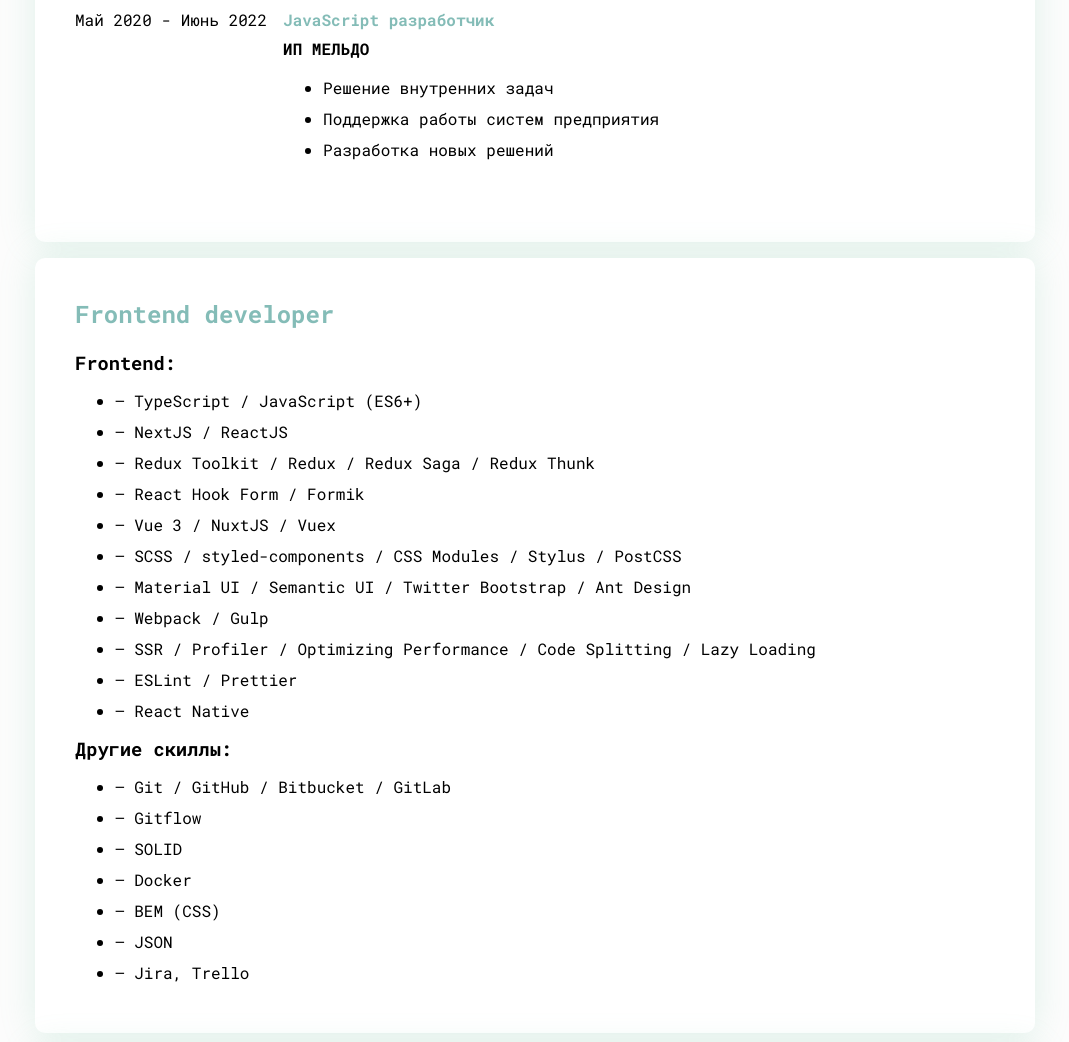
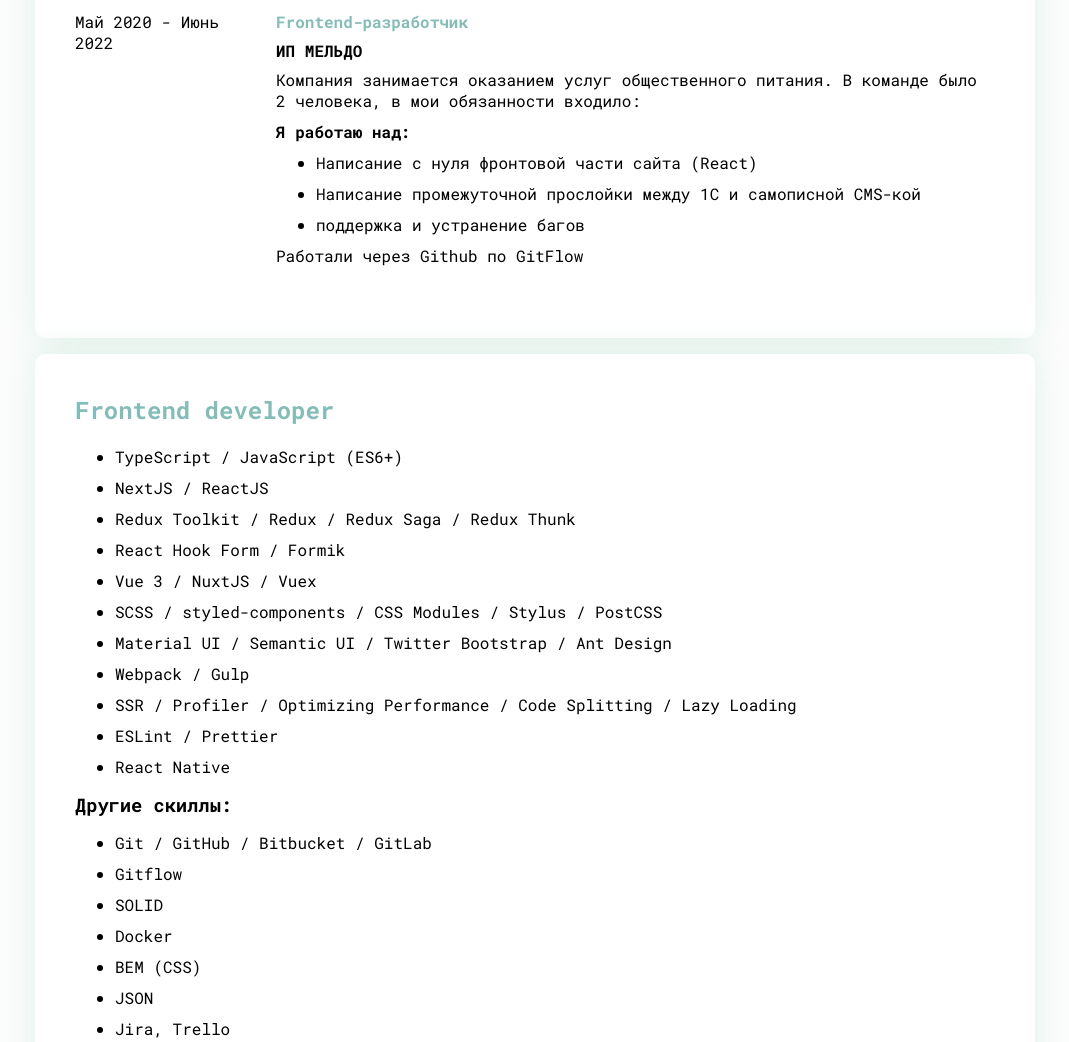
Before and after one commit to GlebGlushchenko/CV, a plain HTML site: page index.html in a window 1280 px wide. Shown: the part 920-1962 px from the top of the page, without its empty margins (105-1174 px from the left). Drawn offline with Linux system fonts and the light colour scheme.

Commit message:
feat: накидал текст для второй работы

```diff
--- a/css/main.css
+++ b/css/main.css
@@ -93,10 +93,11 @@
 .header-contacts__item {
   display: flex;
   margin-bottom: .8em;
+  margin-left: 2em;
 }
 
 .header-contacts__item:first-child {
-  margin-left: 2em;
+  margin-left: 1.4em;
 }
 
 .header-contacts__item:last-child {
@@ -171,7 +172,7 @@
 }
 
 .experience__name {
-  font-weight: bold;
+  font-weight: 700;
   color: var(--primary-color);
   padding-bottom: .5em;
 }
@@ -179,6 +180,10 @@
 .company__name {
   padding-bottom: .5em;
   font-weight: 700;
+}
+
+.about_company {
+  margin-bottom: 10px;
 }
 
 /* MEDIA */
@@ -202,6 +207,10 @@
   }
 
   .header-info__subtitle {
+    margin-left: 0;
+  }
+
+  .header-contacts__item {
     margin-left: 0;
   }
 
--- a/index.html
+++ b/index.html
@@ -41,6 +41,14 @@
                   <a class="header-contact__link" href="mailto:GlebGlushchenk0@yandex.ru">GlebGlushchenk0@yandex.ru
                   </a>
                 </div>
+
+              </div>
+              <div class="header-contacts__item">
+                <div class="header-contact__type">Телефон &mdash;</div>
+                <div>
+               <a class="header-contact__link" href="tel:+79114139607">+79114139607</a>
+                </div>
+
               </div>
             </div>
           </div>
@@ -56,12 +64,12 @@
           <span id="date_3">Июнь</span> 2022 - <span id="date_4">Н-В</span>
         </div>
         <div class="experience__description">
-          <div id="developer_2" class="experience__name">Frontend developer</div>
+          <div id="developer_2" class="experience__name">Frontend-разработчик</div>
           <p class="company__name" id="individual_2">ООО &laquo;РосКвартал&raquo;</p>
-          <p class="company__name" id="about_company">
+          <p class="about_company" id="about_company">
             Продуктовая компания, занимающаяся оказанием услуг в&nbsp;сфере ЖКХ. В&nbsp;команде разработчиков 10&nbsp;человек, разрабатываем основные продукты для внутреннего и&nbsp;внешнего использования,а также для клиентов.
           </p>
-          <p id="my__work_flow">
+          <p class="work_flow">
             <b>Я&nbsp;работаю над:</b>
           </p>
           <ul class="skills__list">
@@ -98,13 +106,28 @@
           <span id="date_1">Май</span> 2020 - <span id="date_2">Июнь</span> 2022
         </div>
         <div>
-          <div id="developer_1" class="experience__name">JavaScript разработчик</div>
+          <div id="developer_1" class="experience__name">Frontend-разработчик</div>
           <p class="company__name" id="individual_1">ИП МЕЛЬДО</p>
+          <p class="about_company" id="about_company">
+            Компания занимается оказанием услуг общественного питания. В&nbsp;команде было 2&nbsp;человека, в&nbsp;мои обязанности входило:
+          </p>
+          <p class="work_flow">
+            <b>Я&nbsp;работаю над:</b>
+          </p>
           <ul class="skills__list">
-            <li id="workSkills_1">Решение внутренних задач</li>
-            <li id="workSkills_2">Поддержка работы систем предприятия</li>
-            <li id="workSkills_3">Разработка новых решений</li>
+            <li id="workSkills_1">
+              Написание с&nbsp;нуля фронтовой части сайта (React)
+            </li>
+            <li id="workSkills_2">
+              Написание промежуточной прослойки между 1С&nbsp;и&nbsp;самописной CMS-кой
+            </li>
+            <li id="workSkills_3">
+              поддержка и&nbsp;устранение багов
+            </li>
           </ul>
+          <p>
+            Работали через Github по GitFlow
+          </p>
         </div>
       </div>
 
@@ -113,29 +136,28 @@
 
     <section class="section description">
       <h2 class="section-title">Frontend developer</h2>
-      <h3 class="skills__subtitle">Frontend:</h3>
       <ul class="skills__list">
-        <li>&mdash; TypeScript / JavaScript (ES6+)</li>
-        <li>&mdash; NextJS / ReactJS</li>
-        <li>&mdash; Redux Toolkit / Redux / Redux Saga / Redux Thunk</li>
-        <li>&mdash; React Hook Form / Formik</li>
-        <li>&mdash; Vue 3 / NuxtJS / Vuex</li>
-        <li>&mdash; SCSS / styled-components / CSS Modules / Stylus / PostCSS</li>
-        <li>&mdash; Material UI / Semantic UI / Twitter Bootstrap / Ant Design</li>
-        <li>&mdash; Webpack / Gulp</li>
-        <li>&mdash; SSR / Profiler / Optimizing Performance / Code Splitting / Lazy Loading</li>
-        <li>&mdash; ESLint / Prettier</li>
-        <li>&mdash; React Native</li>
+        <li>TypeScript / JavaScript (ES6+)</li>
+        <li>NextJS / ReactJS</li>
+        <li>Redux Toolkit / Redux / Redux Saga / Redux Thunk</li>
+        <li>React Hook Form / Formik</li>
+        <li>Vue 3 / NuxtJS / Vuex</li>
+        <li>SCSS / styled-components / CSS Modules / Stylus / PostCSS</li>
+        <li>Material UI / Semantic UI / Twitter Bootstrap / Ant Design</li>
+        <li>Webpack / Gulp</li>
+        <li>SSR / Profiler / Optimizing Performance / Code Splitting / Lazy Loading</li>
+        <li>ESLint / Prettier</li>
+        <li>React Native</li>
       </ul>
       <h3 class="skills__subtitle" id="skillsTitle">Другие скиллы:</h3>
       <ul class="skills__list">
-        <li>&mdash; Git / GitHub / Bitbucket / GitLab</li>
-        <li>&mdash; Gitflow</li>
-        <li>&mdash; SOLID</li>
-        <li>&mdash; Docker</li>
-        <li>&mdash; BEM (CSS)</li>
-        <li>&mdash; JSON</li>
-        <li>&mdash; Jira, Trello</li>
+        <li>Git / GitHub / Bitbucket / GitLab</li>
+        <li>Gitflow</li>
+        <li>SOLID</li>
+        <li>Docker</li>
+        <li>BEM (CSS)</li>
+        <li>JSON</li>
+        <li>Jira, Trello</li>
       </ul>
     </section>
 
@@ -143,9 +165,7 @@
 
     <section class="section section__skills">
       <h2 class="section-title" id="attainments">Навыки</h2>
-      <ul class="skills__list skills">
-
-      </ul>
+      <ul class="skills"></ul>
     </section>
     <footer class="footer">
       <ul class="footer__links">
```
